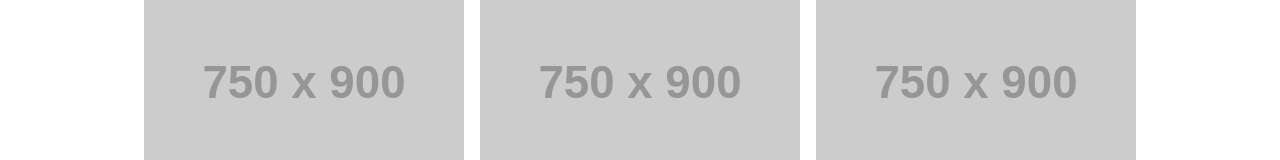
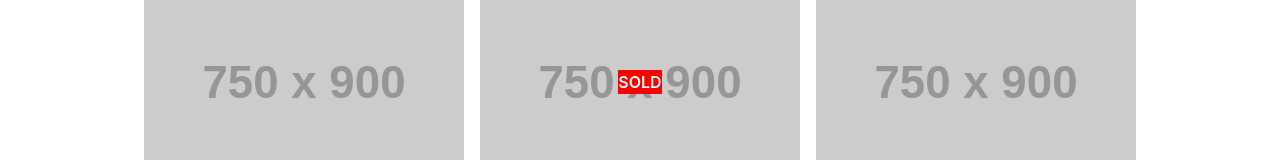
Before and after one commit to jackstasiulis/vaille-2024, a React (Vite) app: page / in a window 1280 px wide. Shown: the part 926-1086 px from the top of the page. Built offline with nearby package versions, Linux system fonts and the light colour scheme.

Commit message:
add sold functionality to item cards

```diff
--- a/src/Components/FAQDropdown/FAQDropdown.jsx
+++ b/src/Components/FAQDropdown/FAQDropdown.jsx
@@ -3,7 +3,7 @@ import './FAQDropdown.scss'
 
 const FAQDropdown = () => {
     const faqData = [
-        { question: 'How do I order from Vaille?', answer: 'To order, select your desired item from the shop page and follow the directions of the page.'},
+        { question: 'How do I order from Vaille?', answer: 'To order, select your desired item from the shop page and complete the form on that page.'},
         { question: 'How and where are our garments made?', answer: 'All garments are handmade in Toronto, ON.'},
         { question: 'Where does Vaille ship?', answer: 'We will try to ship anywhere in the world. Costs may incur on locations distant from Toronto, ON.'},
         { question: 'How do I commisson a custom garment?', answer: 'Fill out the below form on the about page to get in contact with the design team. '},
--- a/src/Components/ItemCard/ItemCard.jsx
+++ b/src/Components/ItemCard/ItemCard.jsx
@@ -1,7 +1,7 @@
 import './ItemCard.scss'
 import { Link } from 'react-router-dom';
 
-const ItemCard = ({id, title, price, image1, image2, image3, image4}) => {
+const ItemCard = ({id, availability, title, price, image1, image2, image3, image4}) => {
 
   return (
     <>
@@ -9,11 +9,13 @@ const ItemCard = ({id, title, price, image1, image2, image3, image4}) => {
         <article className='item-card'>
                 <div className='item-card__image--wrapper'>
                     <img className='item-card__image' src={image1} alt="product image" />
+                    {availability === 'no' ? <p className='item-card__details--availability'>SOLD</p> : null}
                 </div>
 
                 <div className='item-card__details'>
                     <p className='item-card__details--text'>{title}</p>
                     <p className='item-card__details--text'>$ {price}</p>
+
                 </div>
 
 
--- a/src/Components/ItemCard/ItemCard.scss
+++ b/src/Components/ItemCard/ItemCard.scss
@@ -19,7 +19,13 @@
         }
     }
     &__details{
-
+        &--availability{
+            position: absolute;
+            margin-top: 11rem;
+            font-weight: 600;
+            background-color: red;
+            color: white;
+        }
         &--text{
 
         }
--- a/src/Components/ItemContent/ItemContent.jsx
+++ b/src/Components/ItemContent/ItemContent.jsx
@@ -20,6 +20,7 @@ const ItemContent = ({item}) => {
             {item ? (
                 <>
                     <ItemDetails
+                    availability={item.availability}
                     title={item.title}
                     description={item.description}
                     feature1={item.feature1}
--- a/src/Components/Navbar/Navbar.scss
+++ b/src/Components/Navbar/Navbar.scss
@@ -4,6 +4,7 @@
 .navbar{
     width: 100%;
     height: 5rem;
+    z-index: 1;
     display: flex;
     flex-direction: column;
     align-items: center;
--- a/src/Components/ShopSection/ShopSection.jsx
+++ b/src/Components/ShopSection/ShopSection.jsx
@@ -16,6 +16,7 @@ const ShopSection = () => {
                       return(
                         <ItemCard
                         key={item.id}
+                        availability={item.availability}
                         id={item.id}
                         title={item.title}
                         price={item.price}
--- a/src/assets/Data/product-details.json
+++ b/src/assets/Data/product-details.json
@@ -1,6 +1,7 @@
 [
     {
     "id":1,
+    "availability":"yes",
     "title":"Haff-Day Jacket 001",
     "price":"120",
     "description":"Work jacket concept. One of one. First of its series and first official garment from Vaille.",
@@ -17,6 +18,7 @@
     },
     {
     "id":2,
+    "availability":"no",
     "title":"Fck U Bag 001",
     "price":"100",
     "description":"a very nice bag. handmade in our lab. features this and that. maybe we'll make this into a bullet list.",
@@ -34,6 +36,7 @@
     },
     {
     "id":3,
+    "availability":"yes",
     "title":"Haff-Day Jacket 002",
     "price":"250",
     "description":"Work jacket concept. One of one. Second of its series and second official garment from Vaille.",
@@ -51,6 +54,7 @@
     },
     {
     "id":4,
+    "availability":"yes",
     "title":"Sticker",
     "price":"5",
     "description":"PUTTING THAT DOG IN YOU SURGERY STICKER",
@@ -58,9 +62,9 @@
     "feature2":"Perfect / Die-cut",
     "feature3":"Water-resistant",
     "material":"Glossy Vinyl",
-    "color":"Emerald",
+    "color":"Black / White",
     "fit1":"Put it on your water bottle",
-    "fit2":"Makes your preferred sex like you",
+    "fit2":"Makes your wife finally respect you",
     "image1":"https://placehold.co/750x900",
     "image2":"https://placehold.co/750x900",
     "image3":"https://placehold.co/750x900",
```
